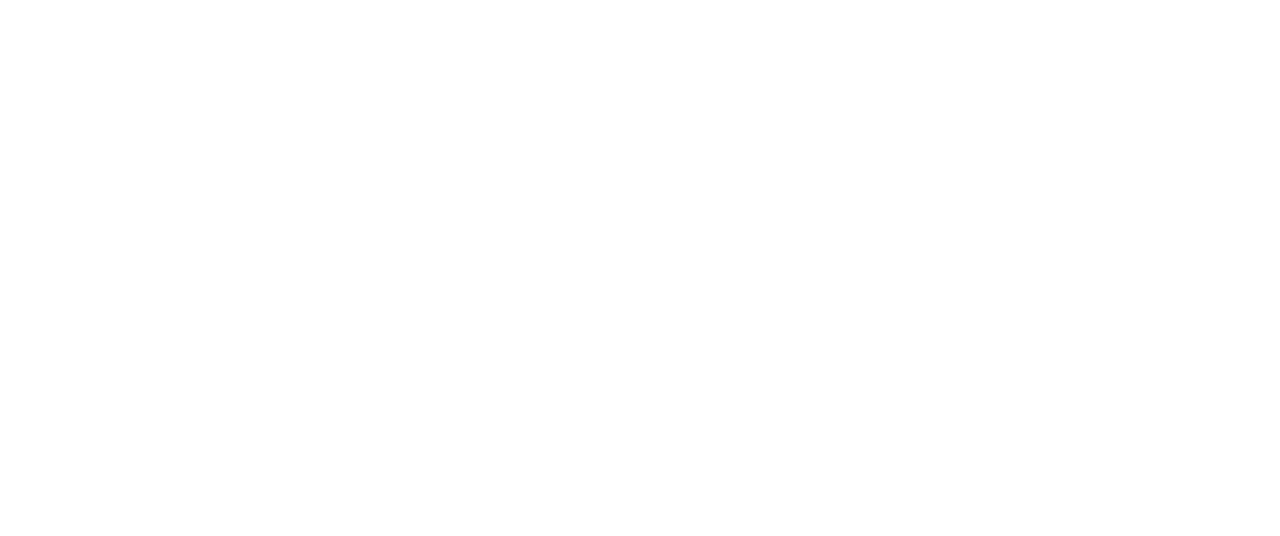
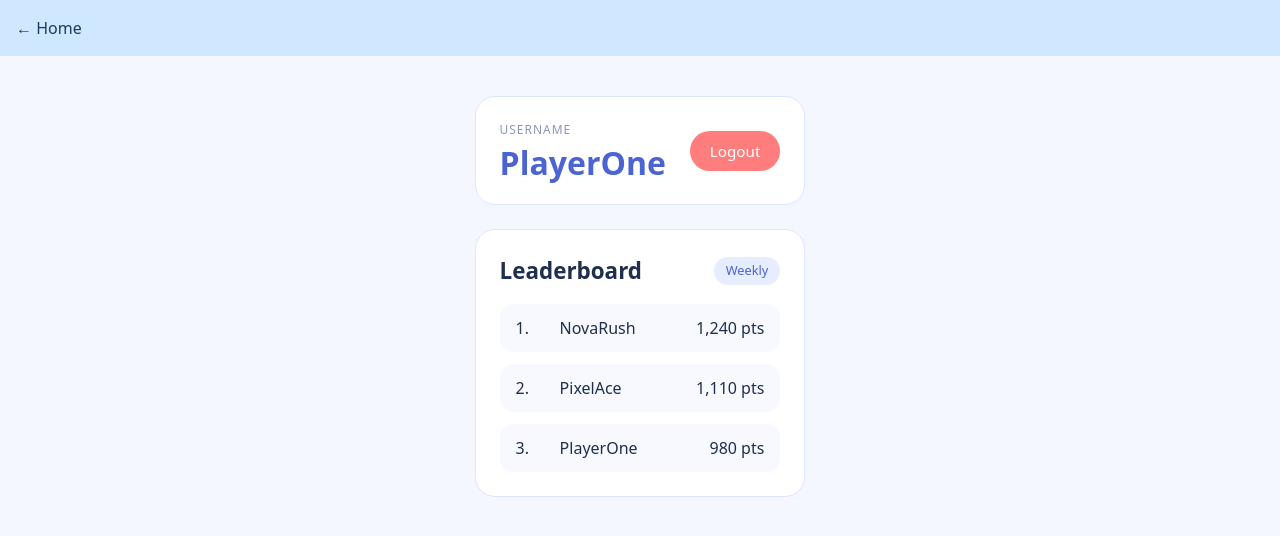
Before and after one commit to fabjenny13/Arcade_Hub, a React (Vite) app: page /profile in a window 1280 px wide. Before the commit this address had no page. Shown: the top 536 px of the page. Built offline with nearby package versions, Linux system fonts and the light colour scheme.

Commit message:
added placeholder profile page

```diff
--- a/src/App.jsx
+++ b/src/App.jsx
@@ -1,11 +1,13 @@
 import { Routes, Route } from "react-router-dom";
 import Dashboard from "./Pages/Dashboard";
 import Minesweeper from "./Minesweeper/Minesweeper";
+import Profile from "./Pages/Profile";
 
 function App() {
   return (
     <Routes>
       <Route path="/" element={<Dashboard />} />
+      <Route path="/profile" element={<Profile />} />
       <Route path="/minesweeper" element={<Minesweeper />} />
     </Routes>
   );
--- a/src/Pages/Dashboard.css
+++ b/src/Pages/Dashboard.css
@@ -31,7 +31,8 @@
   align-items: center;
 }
 
-.top-actions button {
+.top-actions button,
+.top-actions a {
   font-family: inherit;
   padding: 8px 16px;
   border-radius: 999px;
@@ -40,9 +41,13 @@
   border: 1px solid #cddcff;
   background: #7c90f6;
   color: #ffffff;
+  text-decoration: none;
+  display: inline-flex;
+  align-items: center;
 }
 
-.top-actions button:hover {
+.top-actions button:hover,
+.top-actions a:hover {
   background-color: #677ff6;
 }
 
@@ -75,8 +80,8 @@
   background: #ffffff;
 }
 
-/* LOGIN BUTTON (slightly emphasized) */
-.login-btn {
+/* PROFILE BUTTON (slightly emphasized) */
+.profile-btn {
   background: #7c90f6;
   color: white;
   border-color: #7c90f6;
--- a/src/Pages/Dashboard.jsx
+++ b/src/Pages/Dashboard.jsx
@@ -63,34 +63,10 @@
     <div className="dashboard">
       {/* HEADER */}
       <div className="top-actions">
-        <button
-          className="friends-btn"
-          disabled={!currentUser}
-          title={
-            currentUser
-              ? "Invite friends to your next match"
-              : "Log in to invite friends"
-          }
-        >
-          {friendButtonLabel}
-        </button>
-        {currentUser ? (
-          <div className="user-actions">
-            <button
-              className="login-btn"
-              onClick={() => setIsAccountOpen(true)}
-            >
-              Account
-            </button>
-            <button className="ghost-btn" onClick={handleLogout}>
-              Log out
-            </button>
-          </div>
-        ) : (
-          <button className="login-btn" onClick={() => setIsAccountOpen(true)}>
-            Login
-          </button>
-        )}
+        <button className="friends-btn">Friends</button>
+        <Link to="/profile" className="profile-btn">
+          Profile
+        </Link>
       </div>
 
       <header>
--- /dev/null
+++ b/src/Pages/Profile.css
@@ -0,0 +1,95 @@
+.profile-page {
+  min-height: 100vh;
+  background: #f5f7ff;
+  font-family: system-ui, sans-serif;
+  color: #1f2f4f;
+}
+
+.profile-content {
+  max-width: 900px;
+  margin: 40px auto 0;
+  padding: 0 24px 48px;
+  display: grid;
+  gap: 24px;
+}
+
+.profile-card {
+  background: #ffffff;
+  border-radius: 20px;
+  padding: 24px;
+  border: 1px solid #dbe6ff;
+  display: flex;
+  flex-direction: column;
+  gap: 16px;
+}
+
+.profile-card:first-of-type {
+  flex-direction: row;
+  align-items: center;
+  justify-content: space-between;
+  gap: 24px;
+}
+
+.profile-label {
+  text-transform: uppercase;
+  letter-spacing: 0.08em;
+  font-size: 0.75rem;
+  color: #8a97b6;
+  margin: 0;
+}
+
+.profile-name {
+  margin: 6px 0 0;
+  font-size: 2rem;
+  color: #4c63d2;
+}
+
+.profile-logout {
+  border: none;
+  background: #ff7d7d;
+  color: #fff;
+  padding: 10px 20px;
+  border-radius: 999px;
+  font-size: 0.95rem;
+  cursor: pointer;
+}
+
+.profile-logout:hover {
+  background: #f06666;
+}
+
+.profile-card-header {
+  display: flex;
+  justify-content: space-between;
+  align-items: center;
+}
+
+.profile-card-header h2 {
+  margin: 0;
+  font-size: 1.4rem;
+}
+
+.profile-pill {
+  background: #e6edff;
+  color: #4c63d2;
+  padding: 4px 12px;
+  border-radius: 999px;
+  font-size: 0.8rem;
+}
+
+.leaderboard-list {
+  list-style: none;
+  margin: 0;
+  padding: 0;
+  display: grid;
+  gap: 12px;
+}
+
+.leaderboard-list li {
+  display: grid;
+  grid-template-columns: 32px 1fr auto;
+  gap: 12px;
+  padding: 12px 16px;
+  background: #f7f9ff;
+  border-radius: 14px;
+}
--- /dev/null
+++ b/src/Pages/Profile.jsx
@@ -0,0 +1,43 @@
+import Navbar from "../Components/Navbar";
+import "./Profile.css";
+
+export default function Profile() {
+  return (
+    <div className="page profile-page">
+      <Navbar />
+      <main className="profile-content">
+        <section className="profile-card">
+          <div>
+            <p className="profile-label">Username</p>
+            <h1 className="profile-name">PlayerOne</h1>
+          </div>
+          <button className="profile-logout">Logout</button>
+        </section>
+
+        <section className="profile-card">
+          <div className="profile-card-header">
+            <h2>Leaderboard</h2>
+            <span className="profile-pill">Weekly</span>
+          </div>
+          <ul className="leaderboard-list">
+            <li>
+              <span>1.</span>
+              <span>NovaRush</span>
+              <span>1,240 pts</span>
+            </li>
+            <li>
+              <span>2.</span>
+              <span>PixelAce</span>
+              <span>1,110 pts</span>
+            </li>
+            <li>
+              <span>3.</span>
+              <span>PlayerOne</span>
+              <span>980 pts</span>
+            </li>
+          </ul>
+        </section>
+      </main>
+    </div>
+  );
+}
```
